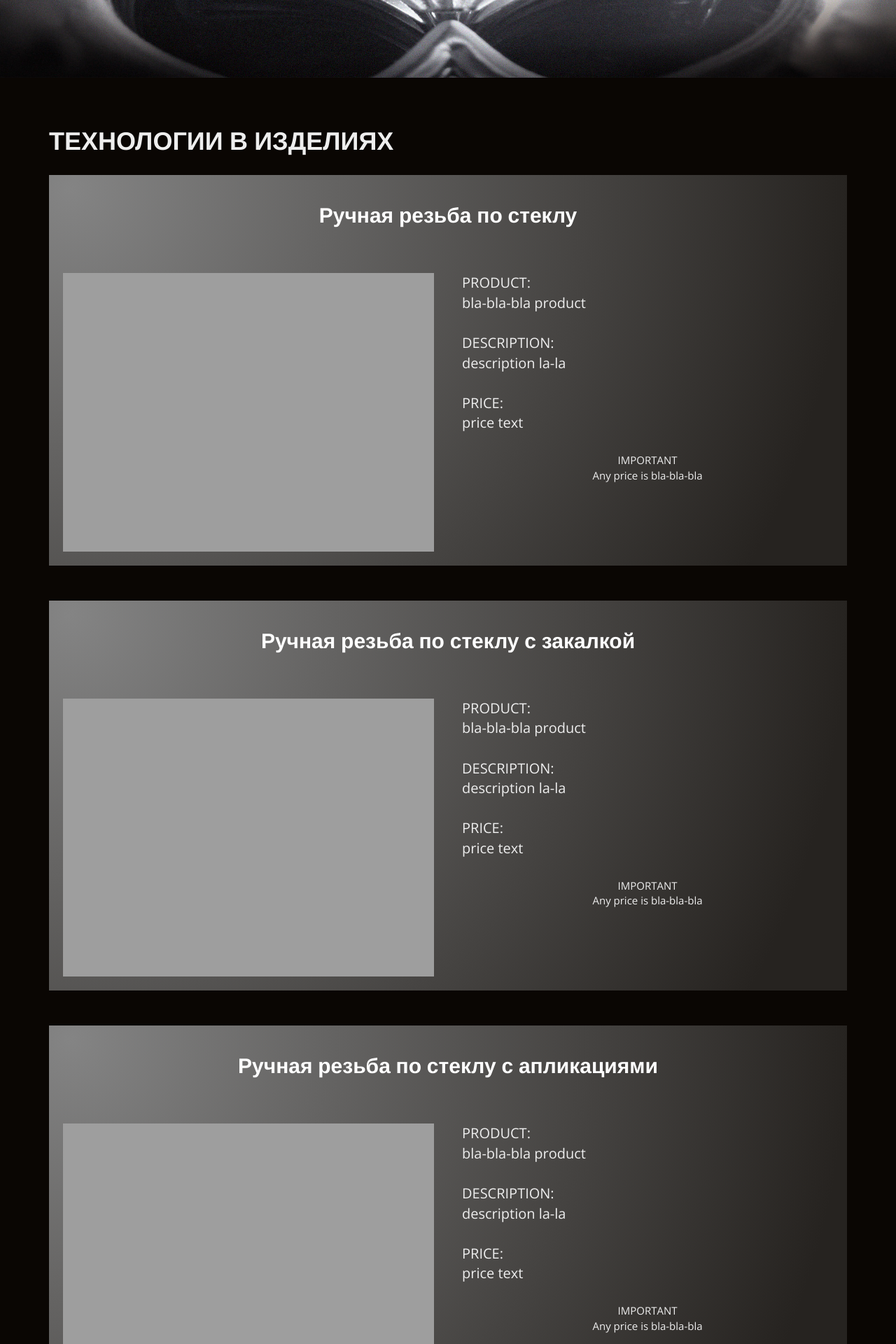
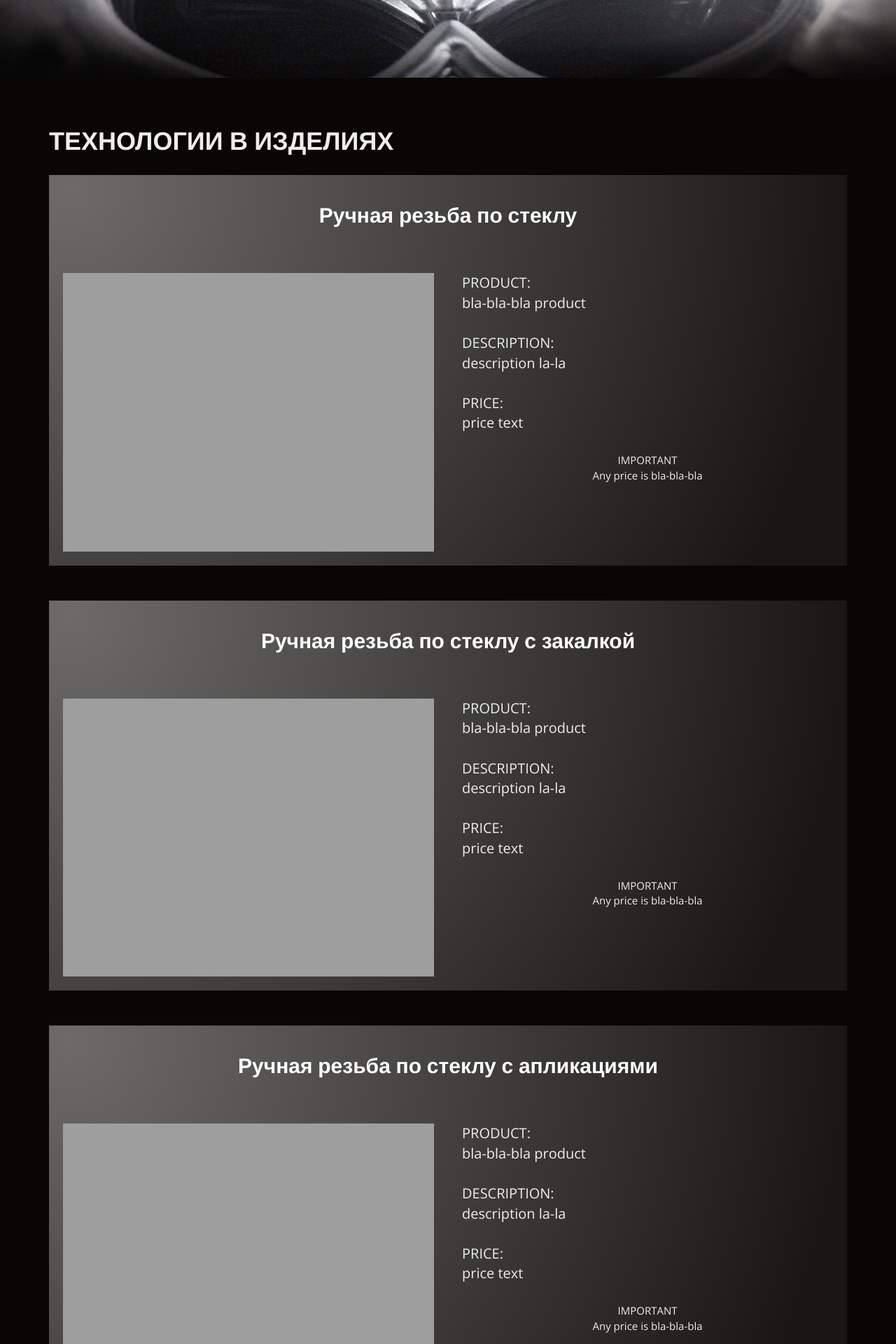
Before and after one commit to Magnum800/glassroom, a Jekyll site: the page built from technology/index.html, in a window 1280 px wide. Shown: the part 342-2262 px from the top of the page at 70% size. Built offline with Jekyll 4.4.1, drawn with Linux system fonts in a browser that asks for light colours; nearby versions of some CDN libraries.

Commit message:
Update technology.css

```diff
--- a/css/technology.css
+++ b/css/technology.css
@@ -1,5 +1,5 @@
 .tech-item {
-    background: radial-gradient(circle farthest-side at 30px 20px, #848484, #262320);
+    background: radial-gradient(circle farthest-side at 30px 20px, #6C6B6A, #191715);
     margin-top: 2rem;
     margin-bottom: 5rem;
 }
```
